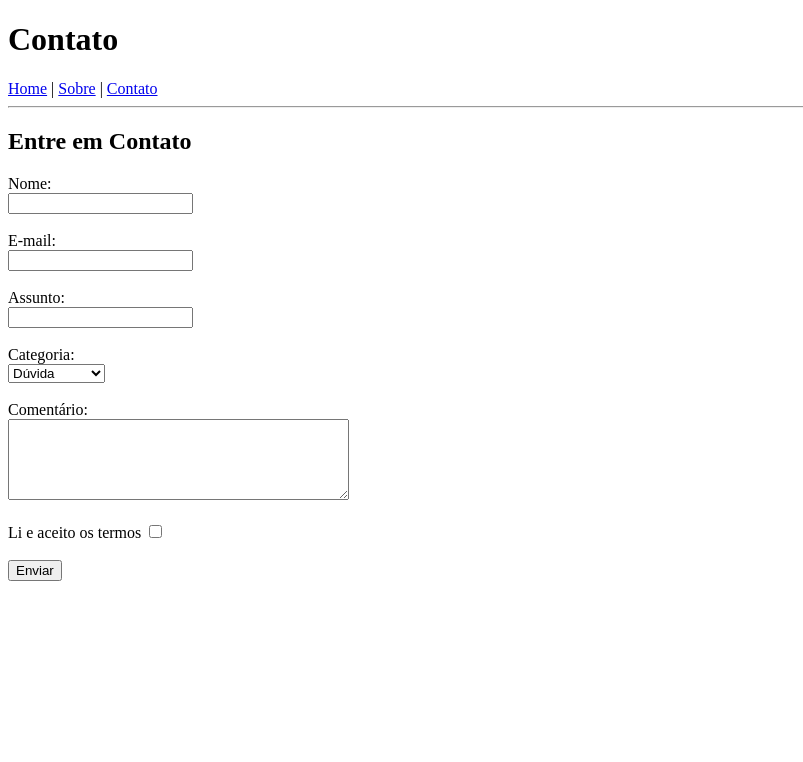
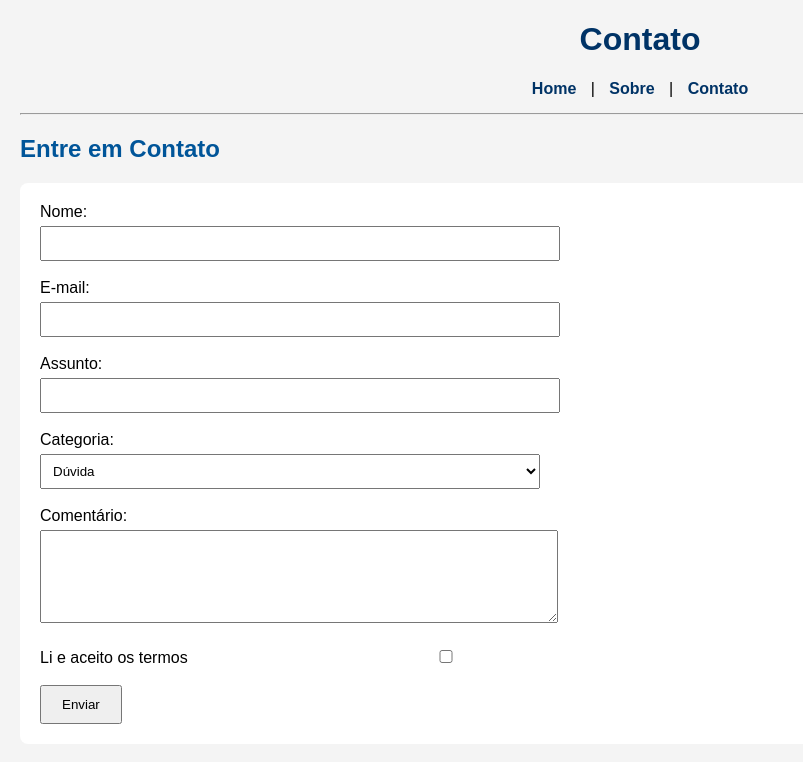
Before and after one commit to tatianakelly0909-star/Projeto-Site, a plain HTML site: page contato.html in a window 1280 px wide. Shown: the whole page, without its empty margins (0-803 px from the left). Drawn offline with Linux system fonts and the light colour scheme.

Commit message:
Inclui CSS no index.html, sobre.html e contato.html

```diff
--- a/contato.html
+++ b/contato.html
@@ -4,6 +4,7 @@
 <head>
     <meta charset="UTF-8">
     <title>Contato</title>
+    <link rel="stylesheet" href="style.css">
 </head>
 
 <body>
--- /dev/null
+++ b/style.css
@@ -0,0 +1,60 @@
+body {
+    font-family: Arial, sans-serif;
+    margin: 20px;
+    background-color: #f4f4f4;
+}
+
+header {
+    text-align: center;
+}
+
+nav {
+    margin: 15px 0;
+}
+
+nav a {
+    text-decoration: none;
+    color: #003366;
+    margin: 0 10px;
+    font-weight: bold;
+}
+
+h1 {
+    color: #003366;
+}
+
+h2 {
+    color: #005599;
+}
+
+section {
+    background-color: white;
+    padding: 15px;
+    margin-top: 20px;
+    border-radius: 8px;
+}
+
+img {
+    border-radius: 10px;
+    margin-top: 10px;
+}
+
+form {
+    background-color: white;
+    padding: 20px;
+    border-radius: 8px;
+}
+
+input,
+textarea,
+select {
+    width: 100%;
+    max-width: 500px;
+    padding: 8px;
+    margin-top: 5px;
+}
+
+button {
+    padding: 10px 20px;
+    cursor: pointer;
+}
```
Also changed, not shown: index.html (+1 -0 lines), sobre.html (+6 -2 lines).
